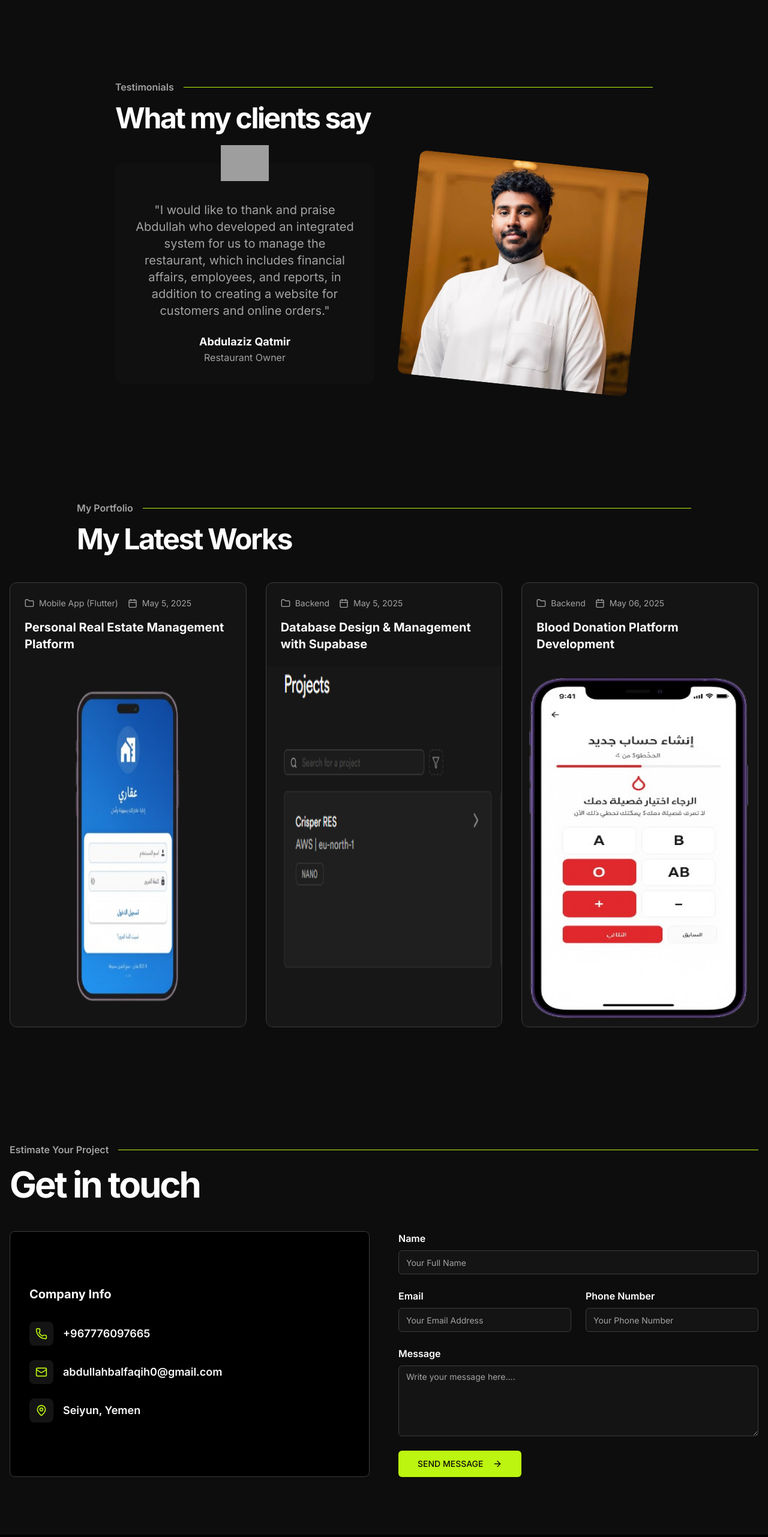
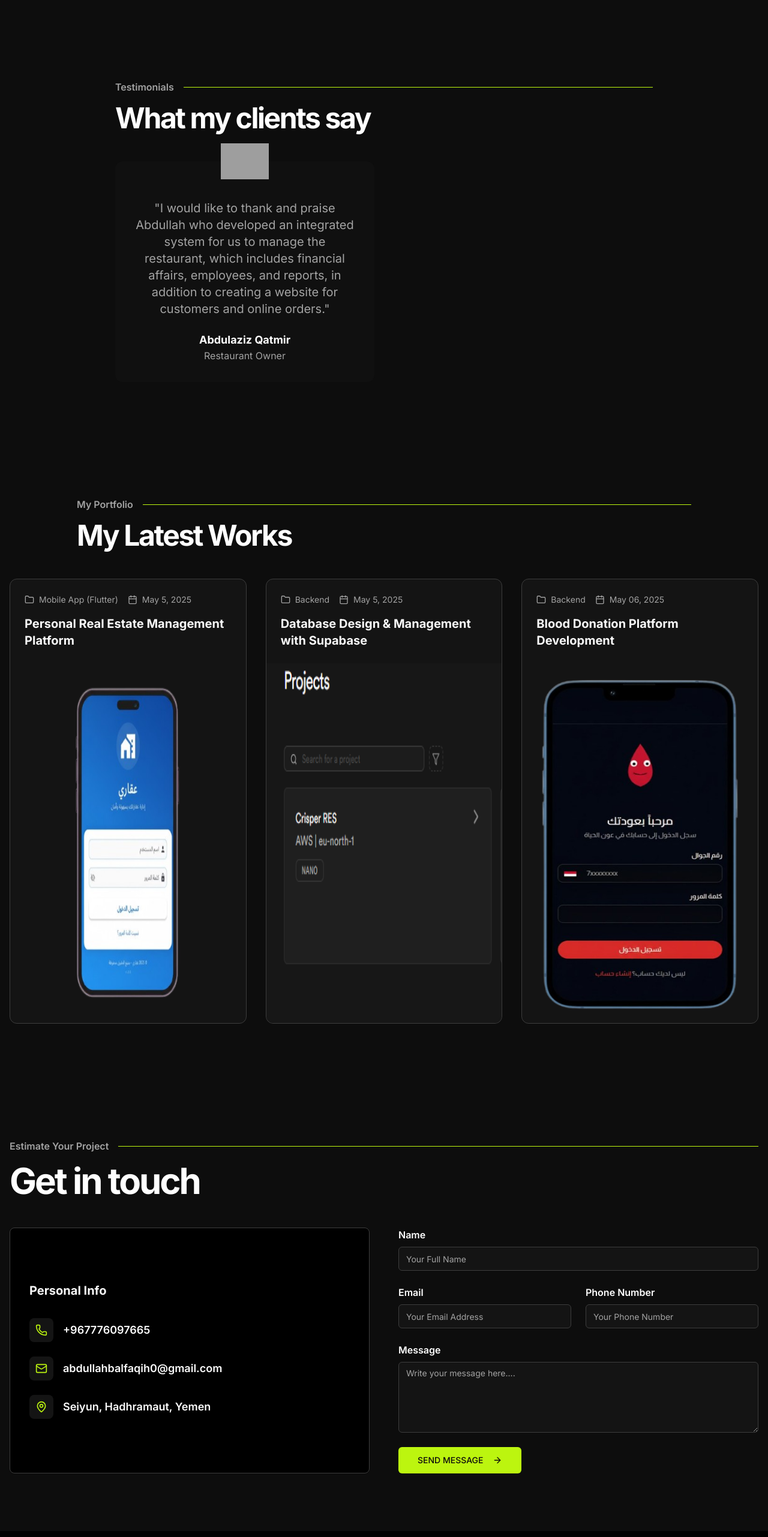
Before and after one commit to AbdullahBalfaqih/My-Personal-Profile, a Next.js app: page / in a window 1280 px wide. Shown: the part 6118-8681 px from the top of the page at 60% size. Built offline with nearby package versions, Linux system fonts and the light colour scheme; grey boxes are pictures that could not be loaded; what @genkit-ai/google-genai, genkit would draw is missing.

Commit message:
update some info

```diff
--- a/src/components/sections/contact.tsx
+++ b/src/components/sections/contact.tsx
@@ -115,7 +115,7 @@
                 <Card className="p-8 bg-black w-full flex-1">
                     <CardContent className="p-0 h-full">
                         <div className="space-y-8 flex flex-col items-start justify-center h-full">
-                            <h5 className="text-xl font-bold">Company Info</h5>
+                            <h5 className="text-xl font-bold">Personal Info</h5>
                             <div className="space-y-6">
                                 <a href={`tel:${PERSONAL_INFO.phone}`} className="flex items-center gap-4 group">
                                 <div className="w-10 h-10 bg-card flex items-center justify-center rounded-lg">
--- a/src/components/sections/testimonials.tsx
+++ b/src/components/sections/testimonials.tsx
@@ -35,16 +35,7 @@
                     </footer>
                 </div>
 
-                <div className="relative w-full max-w-sm mx-auto">
-                    <Image
-                              src={a1}
-                        alt="Abdulaziz Qatmir"
-                        width={400}
-                        height={400}
-                        className="rounded-xl rotate-6 w-full h-full object-cover"
-                        data-ai-hint="man portrait"
-                    />
-                </div>
+
             </div>
         </div>
       </div>
--- a/src/lib/data.ts
+++ b/src/lib/data.ts
@@ -3,7 +3,7 @@
 export const PERSONAL_INFO = {
   name: "Abdullah Balfaqih",
   title: "IT Specialist | Full Stack Engineer | Front-End & Back-End Developer",
-  location: "Seiyun, Yemen",
+    location: "Seiyun, Hadhramaut, Yemen",
   email: "abdullahbalfaqih0@gmail.com",
   phone: "+967776097665",
   whatsapp: "967776097665", // WhatsApp number without '+' or special characters
```
Also changed, not shown: src/components/sections/m3.png.
